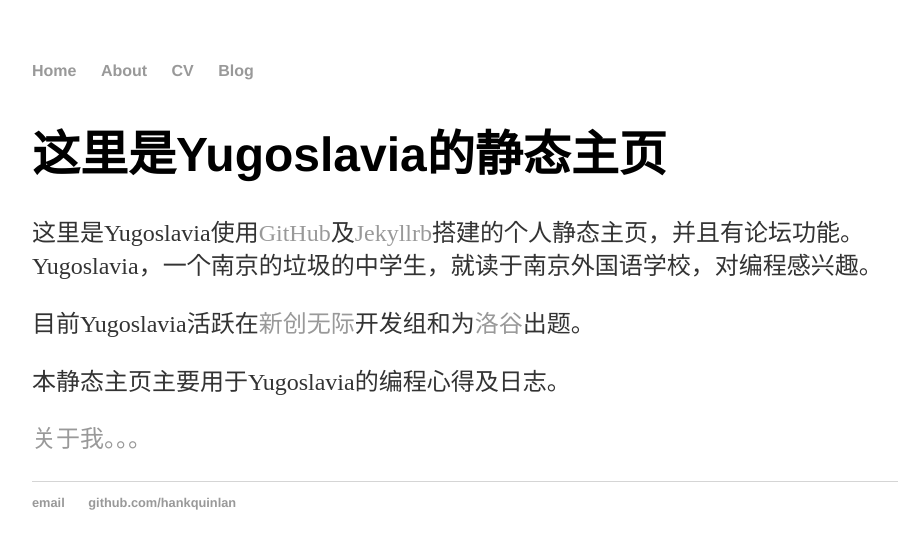
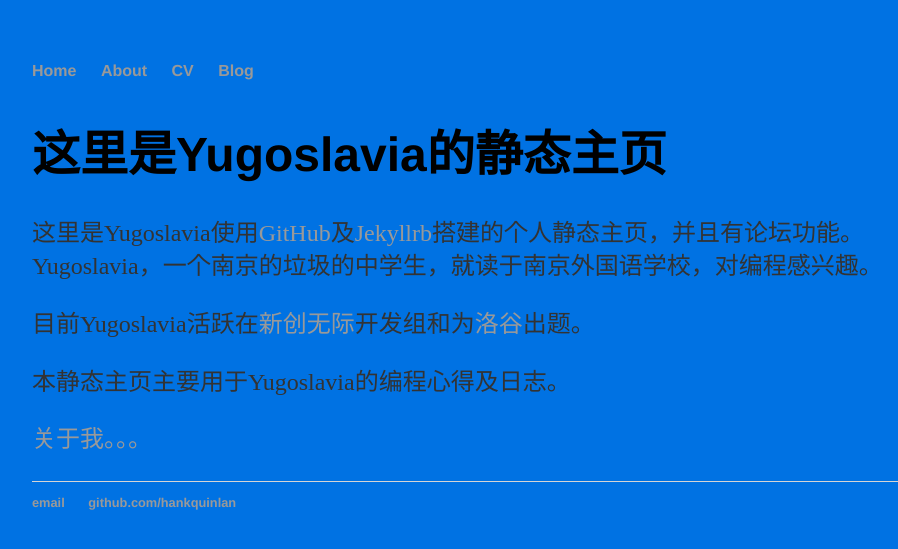
Before and after one commit to Yugoslavia36/yugoslavia36.github.io, a Jekyll site: the page built from index.html, in a window 1280 px wide. Shown: the top 549 px of the page, without its empty margins (160-1058 px from the left). Built offline with Jekyll 4.4.1, drawn with Linux system fonts in a browser that asks for light colours.

Commit message:
Update main.css

```diff
--- a/css/main.css
+++ b/css/main.css
@@ -1,4 +1,4 @@
-body { margin: 60px auto; width: 70%; }
+body { margin: 60px auto; width: 70%; font-family: 微软雅黑;background: #0072e3;}
 
 a { text-decoration: none; color: #999; }
 a:hover { text-decoration: underline; }
```
